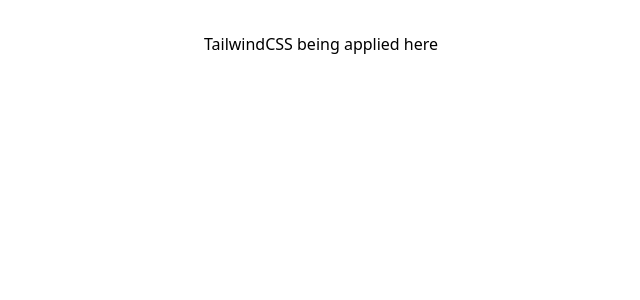
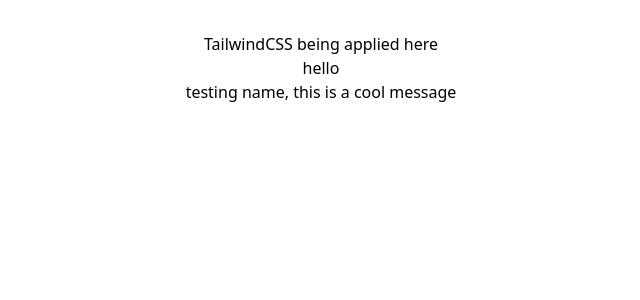
Before and after one commit to chinsiang99/project-01, a React (Vite) app: page / in a window 1280 px wide. Shown: the top 300 px of the page, without its empty margins (319-959 px from the left). Built offline with nearby package versions, Linux system fonts and the light colour scheme.

Commit message:
feat: working with interface react component

```diff
--- a/src/App.tsx
+++ b/src/App.tsx
@@ -1,4 +1,5 @@
 import './App.css'
+import Message from './Message'
 
 function App() {
   return (
@@ -10,6 +11,10 @@
           </p>
         </div>
       </div>
+      <div>
+        hello
+        <Message name='testing name' message='this is a cool message'/>
+      </div>
     </>
   )
 }
--- /dev/null
+++ b/src/Message.tsx
@@ -0,0 +1,16 @@
+import React from "react";
+
+interface UserMessage {
+    name: string
+    message: string
+}
+
+const Message: React.FC<UserMessage> = ({name, message}) => {
+    return (
+        <p>
+            {name}, {message}
+        </p>
+    )
+}
+
+export default Message
```
